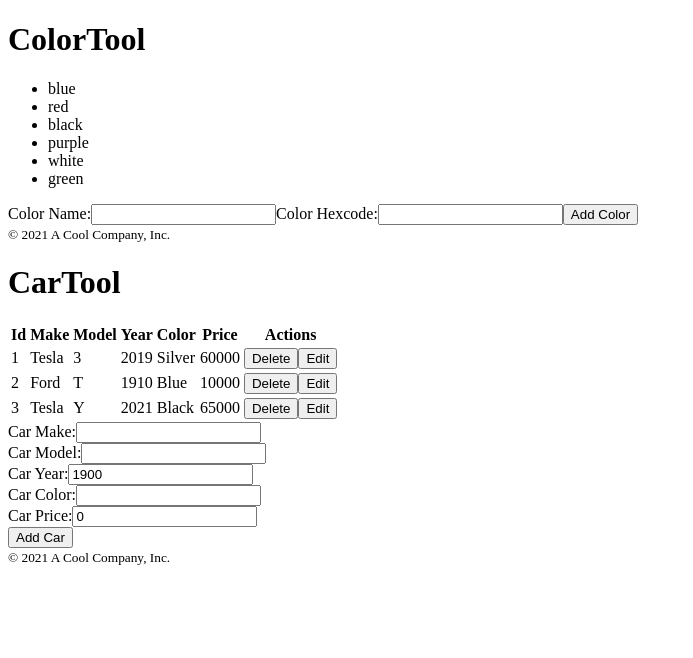
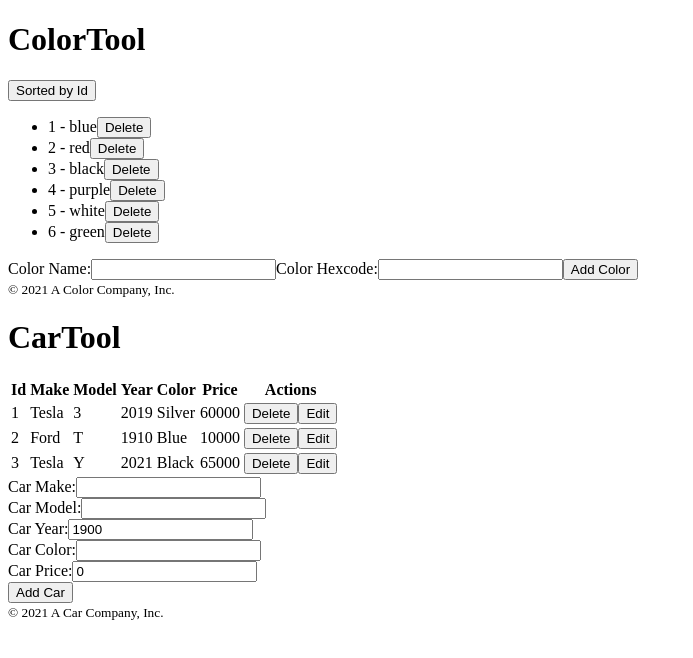
Before and after one commit to BradleyAllanDavis/FrontendBootcamp, a React (Create React App) app: page / in a window 1280 px wide. Shown: the top 658 px of the page, without its empty margins (0-693 px from the left). Built offline with nearby package versions, Linux system fonts and the light colour scheme.

Commit message:
Exercise 13

```diff
--- a/src/components/CarTool.js
+++ b/src/components/CarTool.js
@@ -36,7 +36,7 @@ export const CarTool = ({ cars: initialCars }) => {
       <ToolHeader header='CarTool'/>
       <CarTable cars={cars} editCarId={editCarId} onEditCar={setEditCarId} onCancelEdit={cancelEdit} onSaveCar={saveCar} onDeleteCar={deleteCar}/>
       <CarForm buttonText='Add Car' onSubmitCar={addCar}/>
-      <ToolFooter companyName='A Cool Company, Inc.' />
+      <ToolFooter companyName='A Car Company, Inc.' />
     </>
   );
 };
--- a/src/components/ColorList.js
+++ b/src/components/ColorList.js
@@ -1,17 +1,35 @@
 import { colorsPropType } from '../prop-types/colors';
+import PropTypes from 'prop-types';
 
-export const ColorList = ({ colors }) => {
+export const ColorList = ({
+  colors,
+  toggleSortButtonText,
+  onDeleteColor: deleteColor,
+  onSortColors: sortColors,
+}) => {
+
   return (
-    <ul>
-      {colors.map(({ id, name }) => <li key={id}>{name}</li>)}
-    </ul>
+    <>
+      <button type='button' onClick={sortColors}>{toggleSortButtonText}</button>
+      <ul>
+        {colors.map(({ id, name }) =>
+          <li key={id}>
+            {id} - {name}
+            <button type="button" onClick={() => deleteColor(id)}>Delete</button>
+          </li>)}
+      </ul>
+    </>
   );
 };
 
 ColorList.defaultProps = {
   colors: [],
+  toggleSortButtonText: 'Sort Me!',
 };
 
 ColorList.propsTypes = {
   colors:  colorsPropType.isRequired,
+  toggleSortButtonText: PropTypes.string.isRequired,
+  onDeleteColor: PropTypes.func.isRequired,
+  onSortColors: PropTypes.func.isRequired,
 };
--- a/src/components/ColorTool.js
+++ b/src/components/ColorTool.js
@@ -3,18 +3,52 @@ import { ColorList } from './ColorList';
 import { ToolFooter } from './ToolFooter';
 import { ToolHeader } from './ToolHeader';
 import { colorsPropType } from '../prop-types/colors';
-import { useList } from '../hooks/useList'
+import { useSortedList } from '../hooks/useSortedList';
 
 export const ColorTool = ({ colors: initialColors }) => {
 
-  const [ colors, appendColor ] = useList([ ...initialColors]);
+  const [
+    colors, sortInfo,
+    appendColor, , , removeColor,
+    sortOnColumn
+  ] = useSortedList([ ...initialColors ]);
+
+  const toggleSortColors = () => {
+    console.log(sortInfo)
+    const { col: sortCol, dir: sortDir } = sortInfo;
+    if (sortCol === 'id') {
+      sortOnColumn('name');
+    } else {
+      if (sortDir === 'asc') {
+        sortOnColumn('name'); // toggle it to desc
+      } else {
+        sortOnColumn('id');
+      }
+    }
+  };
+
+  const toggleSortButtonText = () => {
+    const { col: sortCol, dir: sortDir } = sortInfo;
+    if (sortCol === 'id') {
+      return "Sorted by Id";
+    } else {
+      if (sortDir === 'asc') {
+        return "Sorted by Name A->Z";
+      } else {
+        return "Sorted by Name Z->A";
+      }
+    }
+  };
 
   return (
     <>
       <ToolHeader header='ColorTool'/>
-      <ColorList colors={colors}/>
-      <ColorForm buttonText='Add Color' onSubmitColor={appendColor} />
-      <ToolFooter companyName='A Cool Company, Inc.' />
+      <ColorList colors={colors}
+        toggleSortButtonText={toggleSortButtonText()}
+        onDeleteColor={removeColor}
+        onSortColors={toggleSortColors}/>
+      <ColorForm buttonText='Add Color' onSubmitColor={appendColor}/>
+      <ToolFooter companyName='A Color Company, Inc.' />
     </>
   );
 };
--- a/src/hooks/useList.js
+++ b/src/hooks/useList.js
@@ -39,5 +39,5 @@ export const useList = (initialItems) => {
 
   const resetItems = () => setItems(initialItems);
 
-  return [ items, addItem, putItem, patchItem, deleteItem ];
+  return [ items, addItem, putItem, patchItem, deleteItem, setItems ];
 };
--- /dev/null
+++ b/src/hooks/useSortedList.js
@@ -0,0 +1,39 @@
+import { useState } from "react";
+import { useList } from "./useList";
+
+const sortItems = (items, sortCol, sortDir) => {
+  return [ ...items ].sort((a,b) => {
+    if (a[sortCol] === b[sortCol]) {
+      return 0;
+    } else {
+      if (a[sortCol] < b[sortCol]) {
+        return sortDir === 'asc' ? -1 : 1;
+      } else {
+        return sortDir === 'desc' ? -1 : 1;
+      }
+    }
+  });
+};
+
+export const useSortedList = (initialItems) => {
+
+  const [ items, appendItem, replaceItem, updateItem, removeItem ] = useList(initialItems);
+
+  const [ sortCol, setSortCol ] = useState('id');
+  const [ sortDir, setSortDir ] = useState('asc');
+
+  const sortOnColumn = (nextSortCol) => {
+    if (nextSortCol === sortCol) {
+      setSortDir(sortDir === 'asc' ? 'desc' : 'asc');
+    } else {
+      setSortCol(nextSortCol);
+      setSortDir('asc');
+    }
+  }
+
+  return [
+    sortItems(items, sortCol, sortDir), { col: sortCol, dir: sortDir },
+    appendItem, replaceItem, updateItem, removeItem,
+    sortOnColumn,
+  ];
+};
```
